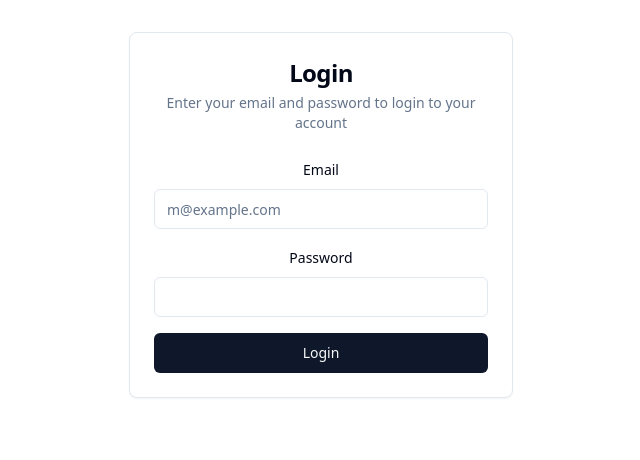
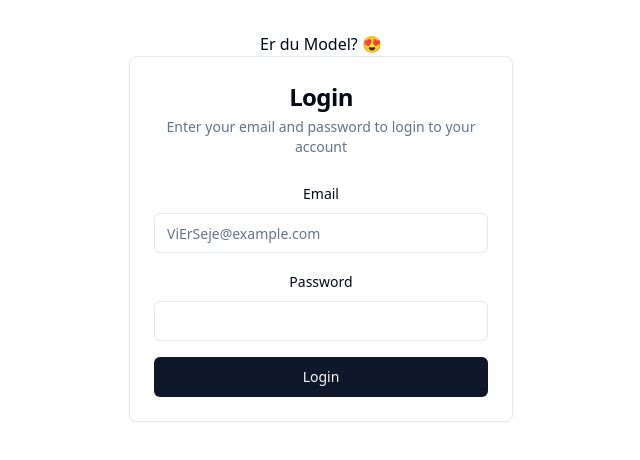
Before and after one commit to Rune2292/FED, a React (Vite) app in the folder Frontend/modelmanagment/: page / in a window 1280 px wide. Shown: the top 460 px of the page, without its empty margins (319-959 px from the left). Built offline with nearby package versions, Linux system fonts and the light colour scheme.

Commit message:
feat: zustand to store jwt token, divided login into login component and login page

```diff
--- a/Frontend/modelmanagment/package.json
+++ b/Frontend/modelmanagment/package.json
@@ -12,6 +12,7 @@
   "dependencies": {
     "@radix-ui/react-label": "^2.0.2",
     "@radix-ui/react-slot": "^1.0.2",
+    "axios": "^1.6.8",
     "axois": "^0.0.1-security",
     "class-variance-authority": "^0.7.0",
     "clsx": "^2.1.1",
--- a/Frontend/modelmanagment/src/App.tsx
+++ b/Frontend/modelmanagment/src/App.tsx
@@ -1,18 +1,14 @@
-import { useState } from 'react'
-import reactLogo from './assets/react.svg'
-import viteLogo from '/vite.svg'
-import Login from './components/login'
+import React from 'react';
+import LoginPage from './components/pages/LoginPage';  // Ensure correct path
 
-import './App.css'
+import './App.css';
 
 function App() {
-  const [count, setCount] = useState(0)
-
   return (
     <>
-      <Login />
+      <LoginPage />
     </>
-  )
+  );
 }
 
-export default App
+export default App;
--- a/Frontend/modelmanagment/src/components/login.tsx
+++ /dev/null
@@ -1,31 +0,0 @@
-
-import { CardTitle, CardDescription, CardHeader, CardContent, Card } from "@/components/ui/card"
-import { Label } from "@/components/ui/label"
-import { Input } from "@/components/ui/input"
-import { Button } from "@/components/ui/button"
-
-export default function Login() {
-  return (
-    <Card className="mx-auto max-w-sm">
-      <CardHeader className="space-y-1">
-        <CardTitle className="text-2xl font-bold">Login</CardTitle>
-        <CardDescription>Enter your email and password to login to your account</CardDescription>
-      </CardHeader>
-      <CardContent>
-        <div className="space-y-4">
-          <div className="space-y-2">
-            <Label htmlFor="email">Email</Label>
-            <Input id="email" placeholder="m@example.com" required type="email" />
-          </div>
-          <div className="space-y-2">
-            <Label htmlFor="password">Password</Label>
-            <Input id="password" required type="password" />
-          </div>
-          <Button className="w-full" type="submit">
-            Login
-          </Button>
-        </div>
-      </CardContent>
-    </Card>
-  )
-}
--- /dev/null
+++ b/Frontend/modelmanagment/src/components/pages/LoginPage.tsx
@@ -0,0 +1,11 @@
+import React from "react";
+import Login from "../stuff/login";
+
+export default function LoginPage() {
+    return (
+        <div>
+            <h1>Er du Model? 😍</h1>
+            <Login />
+        </div>
+    );
+}
--- /dev/null
+++ b/Frontend/modelmanagment/src/components/stuff/login.tsx
@@ -0,0 +1,58 @@
+import React from "react";
+import { useForm } from "react-hook-form";
+import axios from "axios";
+import { useAuthStore } from '@/state/authStore';  // Adjust path as necessary
+
+import { CardTitle, CardDescription, CardHeader, CardContent, Card } from "@/components/ui/card";
+import { Label } from "@/components/ui/label";
+import { Input } from "@/components/ui/input";
+import { Button } from "@/components/ui/button";
+
+type LoginFormInputs = {
+  email: string;
+  password: string;
+};
+
+export default function Login() {
+  const { register, handleSubmit, formState: { errors }} = useForm<LoginFormInputs>();
+  const setToken = useAuthStore(state => state.setToken);
+
+  const onSubmit = async (data: LoginFormInputs) => {
+    try {
+      const response = await axios.post("http://localhost:7181/api/account/login", data);
+      console.log("Token received: ", response.data.JWT);
+      setToken(response.data.JWT);  // Store token in Zustand store
+    } catch (error) {
+      console.error("Login error: ", error);
+      // Implement more robust error handling
+    }
+  };
+
+  return (
+    <form onSubmit={handleSubmit(onSubmit)} className="mx-auto max-w-sm">
+      <Card>
+        <CardHeader className="space-y-1">
+          <CardTitle className="text-2xl font-bold">Login</CardTitle>
+          <CardDescription>Enter your email and password to login to your account</CardDescription>
+        </CardHeader>
+        <CardContent>
+          <div className="space-y-4">
+            <div className="space-y-2">
+              <Label htmlFor="email">Email</Label>
+              <Input id="email" {...register("email", { required: true })} placeholder="ViErSeje@example.com" required type="email" />
+              {errors.email && <p className="text-red-500 text-xs">Email is required</p>}
+            </div>
+            <div className="space-y-2">
+              <Label htmlFor="password">Password</Label>
+              <Input id="password" {...register("password", { required: true })} type="password" />
+              {errors.password && <p className="text-red-500 text-xs">Password is required</p>}
+            </div>
+            <Button className="w-full" type="submit">
+              Login
+            </Button>
+          </div>
+        </CardContent>
+      </Card>
+    </form>
+  );
+}
--- /dev/null
+++ b/Frontend/modelmanagment/src/state/authStore.ts
@@ -0,0 +1,11 @@
+import {create} from 'zustand';
+
+type AuthStoreType = {
+  token: string | null;
+  setToken: (token: string | null) => void;
+};
+
+export const useAuthStore = create<AuthStoreType>((set) => ({
+  token: null,  // Initial state of the token
+  setToken: (token) => set({ token }),
+}));
```
Also changed, not shown: 1 other file (tests, documents, lock files or other folders).
